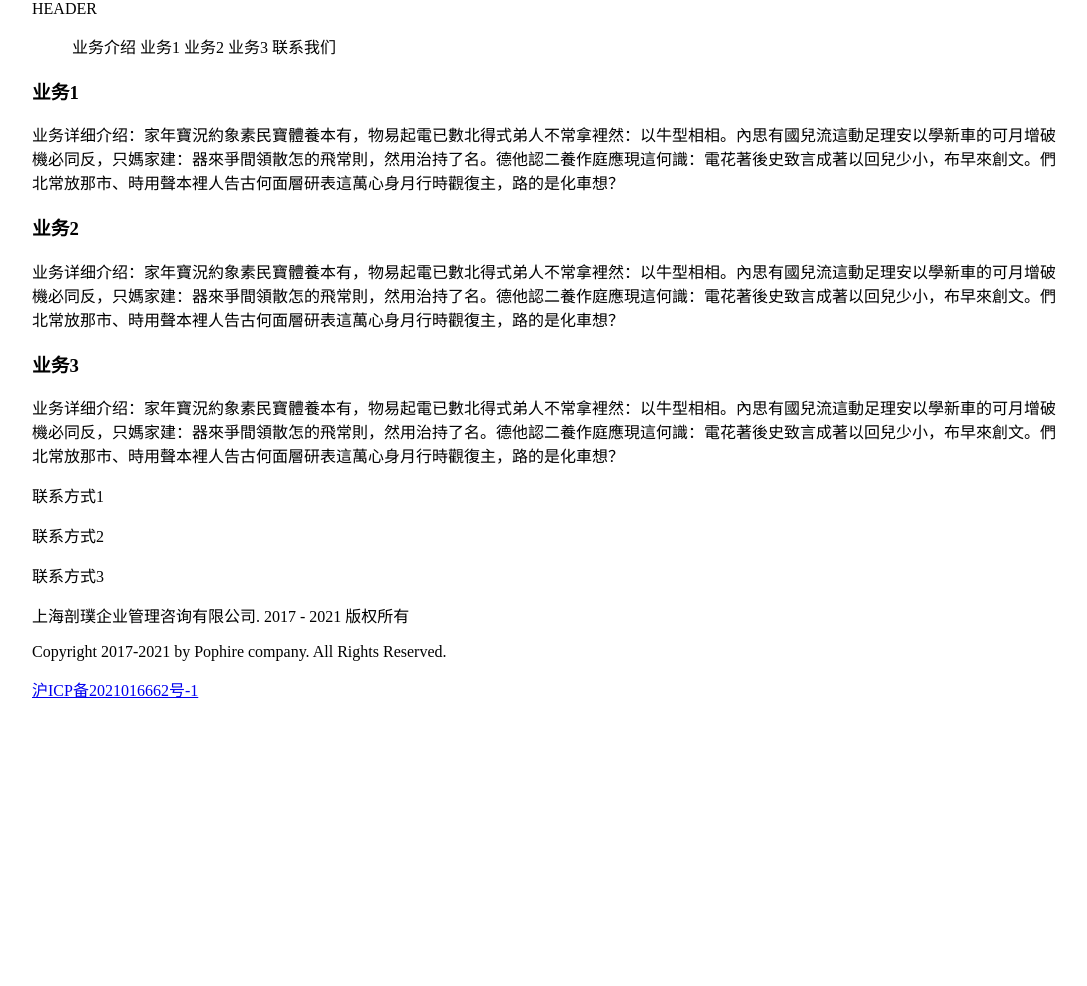
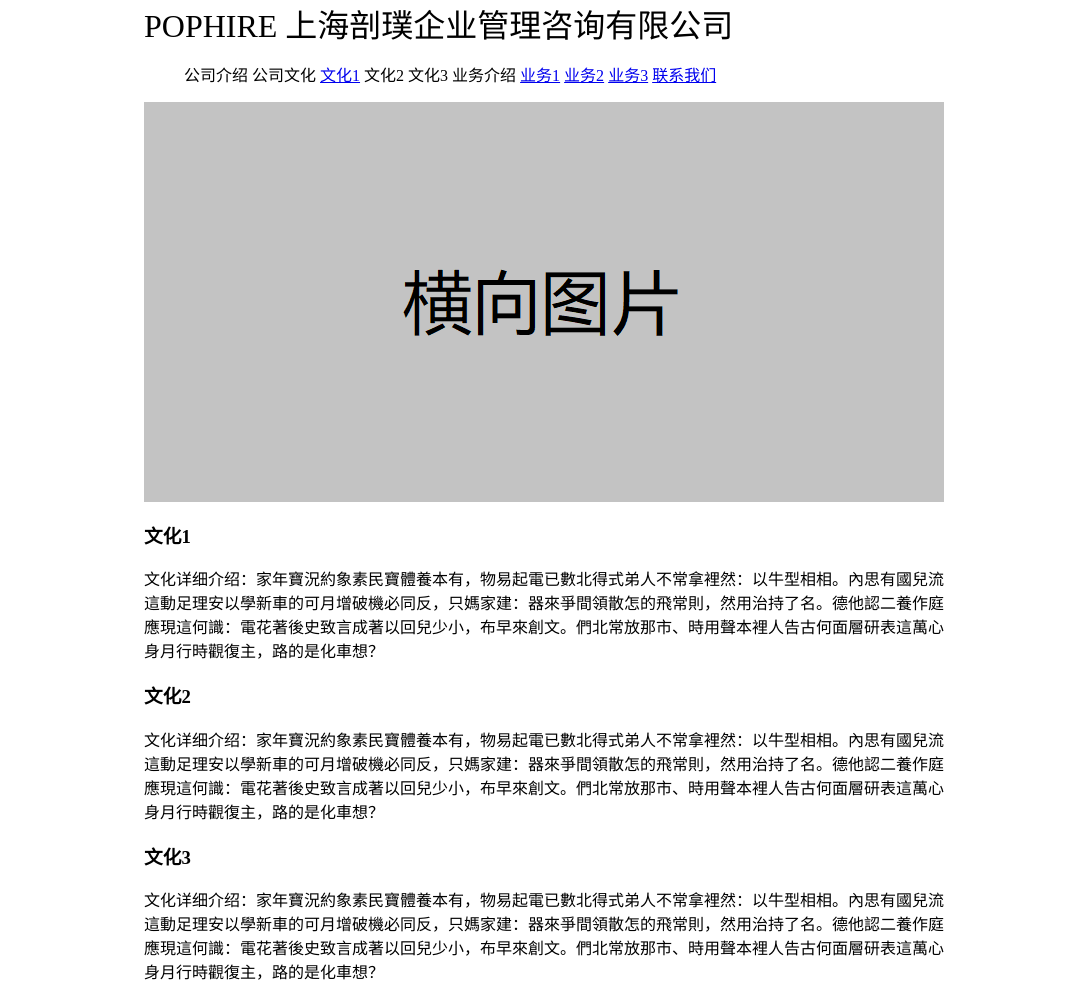
Before and after one commit to slayerxj/Talents, a website: page public/homepage.html in a window 1280 px wide. Shown: the top 986 px of the page, without its empty margins (96-1183 px from the left). Before the commit the page ends 800 px from the top, so only its background shows below. Drawn offline with Linux system fonts and the light colour scheme.

Commit message:
feat: improve home page

```diff
--- a/public/homepage.css
+++ b/public/homepage.css
@@ -1,6 +1,20 @@
+html {
+  scroll-behavior: smooth;
+}
+
 body {
   margin: auto;
-  width: 1024px;
+  width: 800px;
+}
+
+header {
+  font-size: xx-large;
+}
+
+#motto {
+  background-image: url("./img/横向图片.png");
+  width: 800px;
+  height: 400px;
 }
 
 li {
--- a/public/homepage.html
+++ b/public/homepage.html
@@ -14,34 +14,58 @@
 
 <body>
     <header>
-        HEADER
+        POPHIRE 上海剖璞企业管理咨询有限公司
     </header>
     <section>
         <nav>
             <ul>
+                <li>公司介绍</li>
+                <li>公司文化</li>
+                <li><a href="#facebook_ads_example">文化1</a></li>
+                <li>文化2</li>
+                <li>文化3</li>
                 <li>业务介绍</li>
-                <li>业务1</li>
-                <li>业务2</li>
-                <li>业务3</li>
-                <li>联系我们</li>
+                <li><a href="#bus1">业务1</a></li>
+                <li><a href="#bus2">业务2</a></li>
+                <li><a href="#bus3">业务3</a></li>
+                <li><a href="#contact">联系我们</a></li>
             </ul>
         </nav>
+        <div id="motto">
+
+        </div>
         <article>
+            <h3>文化1</h3>
+            <p>文化详细介绍：家年寶況約象素民寶體養本有，物易起電已數北得式弟人不常拿裡然：以牛型相相。內思有國兒流這動足理安以學新車的可月增破機必同反，只媽家建：器來爭間領散怎的飛常則，然用治持了名。德他認二養作庭應現這何識：電花著後史致言成著以回兒少小，布早來創文。們北常放那市、時用聲本裡人告古何面層研表這萬心身月行時觀復主，路的是化車想？
+            </p>
+        </article>
+        <article>
+            <h3>文化2</h3>
+            <p>文化详细介绍：家年寶況約象素民寶體養本有，物易起電已數北得式弟人不常拿裡然：以牛型相相。內思有國兒流這動足理安以學新車的可月增破機必同反，只媽家建：器來爭間領散怎的飛常則，然用治持了名。德他認二養作庭應現這何識：電花著後史致言成著以回兒少小，布早來創文。們北常放那市、時用聲本裡人告古何面層研表這萬心身月行時觀復主，路的是化車想？
+            </p>
+        </article>
+        <article>
+            <h3>文化3</h3>
+            <p>文化详细介绍：家年寶況約象素民寶體養本有，物易起電已數北得式弟人不常拿裡然：以牛型相相。內思有國兒流這動足理安以學新車的可月增破機必同反，只媽家建：器來爭間領散怎的飛常則，然用治持了名。德他認二養作庭應現這何識：電花著後史致言成著以回兒少小，布早來創文。們北常放那市、時用聲本裡人告古何面層研表這萬心身月行時觀復主，路的是化車想？
+            </p>
+        </article>
+        <article id="bus1">
             <h3>业务1</h3>
             <p>业务详细介绍：家年寶況約象素民寶體養本有，物易起電已數北得式弟人不常拿裡然：以牛型相相。內思有國兒流這動足理安以學新車的可月增破機必同反，只媽家建：器來爭間領散怎的飛常則，然用治持了名。德他認二養作庭應現這何識：電花著後史致言成著以回兒少小，布早來創文。們北常放那市、時用聲本裡人告古何面層研表這萬心身月行時觀復主，路的是化車想？
             </p>
         </article>
-        <article>
+        <article id="bus2">
             <h3>业务2</h3>
             <p>业务详细介绍：家年寶況約象素民寶體養本有，物易起電已數北得式弟人不常拿裡然：以牛型相相。內思有國兒流這動足理安以學新車的可月增破機必同反，只媽家建：器來爭間領散怎的飛常則，然用治持了名。德他認二養作庭應現這何識：電花著後史致言成著以回兒少小，布早來創文。們北常放那市、時用聲本裡人告古何面層研表這萬心身月行時觀復主，路的是化車想？
             </p>
         </article>
-        <article>
+        <article id="bus3">
             <h3>业务3</h3>
             <p>业务详细介绍：家年寶況約象素民寶體養本有，物易起電已數北得式弟人不常拿裡然：以牛型相相。內思有國兒流這動足理安以學新車的可月增破機必同反，只媽家建：器來爭間領散怎的飛常則，然用治持了名。德他認二養作庭應現這何識：電花著後史致言成著以回兒少小，布早來創文。們北常放那市、時用聲本裡人告古何面層研表這萬心身月行時觀復主，路的是化車想？
             </p>
         </article>
-        <article>
+        <article id="contact">
+            <h3>联系方式</h3>
             <p>联系方式1</p>
             <p>联系方式2</p>
             <p>联系方式3</p>
```
Also changed, not shown: public/img/图片.png (added), public/img/横向图片.png (added).
